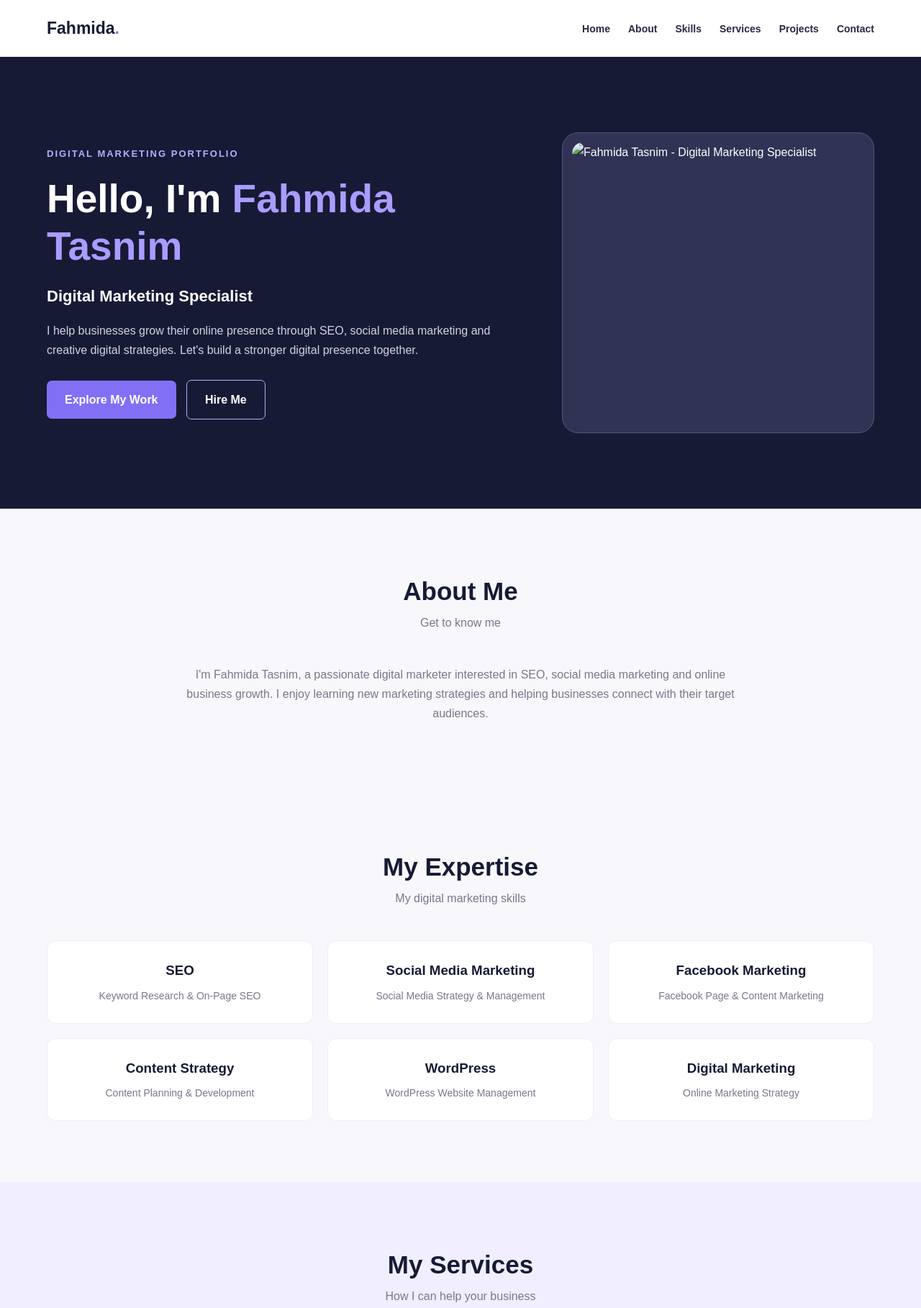
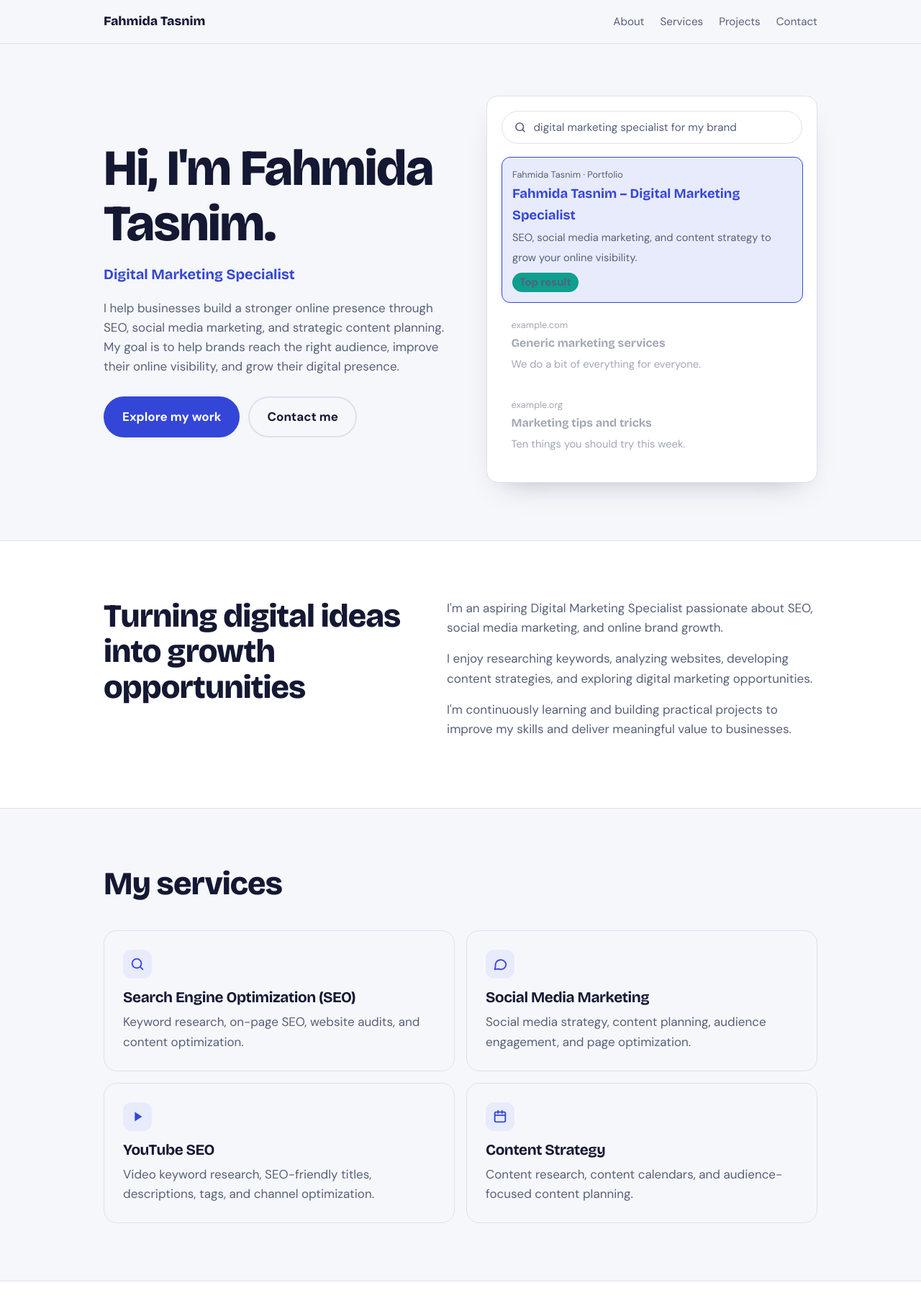
Before and after one commit to fahmidaworkmail-beep/fahmida, a plain HTML site: page index.html in a window 1280 px wide. Shown: the top 1818 px of the page at 72% size. Drawn offline with nearby package versions, Linux system fonts and the light colour scheme.

Commit message:
Update index.html

```diff
--- a/index.html
+++ b/index.html
@@ -1,543 +1,194 @@
 <!DOCTYPE html>
 <html lang="en">
 <head>
-<meta charset="UTF-8">
-<meta name="viewport" content="width=device-width, initial-scale=1.0">
+<meta charset="utf-8">
+<meta name="viewport" content="width=device-width, initial-scale=1, viewport-fit=cover">
+<title>Fahmida Tasnim – Digital Marketing Specialist</title>
+<meta name="description" content="Fahmida Tasnim helps businesses build a stronger online presence through SEO, social media marketing, and content strategy.">
+<link rel="preconnect" href="https://fonts.googleapis.com">
+<link href="https://fonts.googleapis.com/css2?family=Bricolage+Grotesque:wght@500;700;800&family=DM+Sans:wght@400;500;700&display=swap" rel="stylesheet">
+<style>
+:root{
+  --bg:#F6F7FB; --surface:#FFFFFF; --ink:#141833; --muted:#566079; --line:#DDE1EE;
+  --primary:#3446D8; --primary-ink:#FFFFFF; --accent:#0E9F8E; --soft:#E8EBFB;
+  box-sizing:border-box; padding-top:env(safe-area-inset-top,0px); padding-bottom:env(safe-area-inset-bottom,0px);
+  color-scheme:light;
+}
+@media (prefers-color-scheme: dark){
+  :root:not([data-theme="light"]){
+    --bg:#0E1122; --surface:#171B33; --ink:#EEF0FA; --muted:#A3ABC7; --line:#2A3050;
+    --primary:#8B98FF; --primary-ink:#0E1122; --accent:#3FD1BE; --soft:#1F2547; color-scheme:dark;
+  }
+}
+:root[data-theme="dark"]{
+  --bg:#0E1122; --surface:#171B33; --ink:#EEF0FA; --muted:#A3ABC7; --line:#2A3050;
+  --primary:#8B98FF; --primary-ink:#0E1122; --accent:#3FD1BE; --soft:#1F2547; color-scheme:dark;
+}
+html{scroll-padding-top:env(safe-area-inset-top,0px);scroll-behavior:smooth}
+*,*::before,*::after{box-sizing:border-box}
+body{margin:0;background:var(--bg);color:var(--ink);font-family:"DM Sans",system-ui,-apple-system,"Segoe UI",sans-serif;line-height:1.6;font-size:17px}
+h1,h2,h3{font-family:"Bricolage Grotesque","DM Sans",system-ui,sans-serif;line-height:1.1;margin:0;letter-spacing:-.02em}
+a{color:inherit}
+:focus-visible{outline:3px solid var(--primary);outline-offset:3px;border-radius:6px}
+.wrap{max-width:1040px;margin:0 auto;padding:0 24px}
+header.nav{position:sticky;top:env(safe-area-inset-top,0px);z-index:5;background:var(--bg);border-bottom:1px solid var(--line)}
+.nav .wrap{display:flex;align-items:center;justify-content:space-between;height:60px;gap:16px}
+.logo{font-family:"Bricolage Grotesque",sans-serif;font-weight:800;text-decoration:none;font-size:1.1rem}
+.nav ul{display:flex;gap:22px;list-style:none;margin:0;padding:0;font-size:.95rem}
+.nav a.l{text-decoration:none;color:var(--muted)}
+.nav a.l:hover{color:var(--ink)}
+@media(max-width:640px){.nav ul{display:none}}
 
-<title>Fahmida Tasnim | Digital Marketing Specialist</title>
-<meta name="description" content="Fahmida Tasnim's professional portfolio in digital marketing, SEO and social media marketing.">
+.btn{display:inline-block;padding:13px 24px;border-radius:999px;font-weight:700;text-decoration:none;border:2px solid var(--primary);background:var(--primary);color:var(--primary-ink);transition:transform .15s}
+.btn:hover{transform:translateY(-2px)}
+.btn.ghost{background:transparent;color:var(--ink);border-color:var(--line)}
+.btn.ghost:hover{border-color:var(--ink)}
 
-<style>
-:root {
-  --navy: #171A35;
-  --purple: #8170F5;
-  --light: #F8F8FC;
-  --text: #292A42;
-  --muted: #77788B;
-  --white: #ffffff;
+/* hero */
+.hero{padding:72px 0 80px}
+.hero .wrap{display:grid;grid-template-columns:1.05fr 1fr;gap:48px;align-items:center}
+.hero h1{font-size:clamp(2.6rem,6vw,4.4rem);font-weight:800}
+.role{margin:14px 0 18px;font-family:"Bricolage Grotesque",sans-serif;font-weight:700;font-size:1.25rem;color:var(--primary)}
+.hero p.lead{color:var(--muted);max-width:46ch;margin:0 0 28px}
+.actions{display:flex;gap:12px;flex-wrap:wrap}
+.serp{background:var(--surface);border:1px solid var(--line);border-radius:16px;padding:20px;box-shadow:0 18px 40px -24px rgba(20,24,51,.35)}
+.serp .bar{display:flex;align-items:center;gap:10px;border:1px solid var(--line);border-radius:999px;padding:10px 16px;color:var(--muted);font-size:.95rem;margin-bottom:18px}
+.serp .bar svg{flex:none}
+.res{padding:14px;border-radius:12px;margin-bottom:6px}
+.res.top{background:var(--soft);border:1px solid var(--primary)}
+.res small{display:block;color:var(--muted);font-size:.8rem}
+.res b{display:block;font-family:"Bricolage Grotesque",sans-serif;font-size:1.15rem;color:var(--primary);margin:2px 0}
+.res span{font-size:.92rem;color:var(--muted)}
+.res.dim{opacity:.55}
+.res.dim b{color:var(--muted);font-size:1rem}
+.tag{display:inline-block;margin-top:8px;font-size:.75rem;font-weight:700;background:var(--accent);color:#fff;padding:2px 10px;border-radius:999px}
+@media(max-width:820px){.hero .wrap{grid-template-columns:1fr}.hero{padding-top:44px}}
+
+section{padding:80px 0}
+section.alt{background:var(--surface);border-block:1px solid var(--line)}
+h2{font-size:clamp(1.9rem,4vw,2.8rem);font-weight:800;max-width:20ch}
+.sub{color:var(--muted);max-width:56ch;margin:14px 0 0}
+
+.about .wrap{display:grid;grid-template-columns:1fr 1.2fr;gap:48px}
+.about p{margin:0 0 16px;color:var(--muted)}
+@media(max-width:820px){.about .wrap{grid-template-columns:1fr;gap:24px}}
+
+.services{display:grid;grid-template-columns:repeat(2,1fr);gap:16px;margin-top:40px}
+.svc{padding:26px;border:1px solid var(--line);border-radius:18px;background:var(--bg)}
+.svc h3{font-size:1.3rem;margin-bottom:8px}
+.svc p{margin:0;color:var(--muted)}
+.svc .ic{width:40px;height:40px;border-radius:12px;background:var(--soft);color:var(--primary);display:grid;place-items:center;margin-bottom:16px}
+@media(max-width:640px){.services{grid-template-columns:1fr}}
+
+.skills{display:flex;flex-wrap:wrap;gap:10px;margin-top:36px;padding:0;list-style:none}
+.skills li{padding:10px 18px;border-radius:999px;border:1px solid var(--line);background:var(--surface);font-weight:500}
+
+.projects{margin-top:40px;border-top:1px solid var(--line)}
+.proj{display:grid;grid-template-columns:1fr auto;gap:8px 24px;padding:26px 0;border-bottom:1px solid var(--line);align-items:start}
+.proj h3{font-size:1.4rem}
+.proj p{margin:6px 0 0;color:var(--muted);max-width:60ch}
+.proj .k{font-size:.85rem;font-weight:700;color:var(--accent);white-space:nowrap;padding-top:6px}
+@media(max-width:640px){.proj{grid-template-columns:1fr}}
+
+.cta{text-align:center;padding:96px 0}
+.cta h2{margin:0 auto}
+.cta .sub{margin:16px auto 30px}
+footer{padding:28px 0;border-top:1px solid var(--line);color:var(--muted);font-size:.9rem}
+footer .wrap{display:flex;justify-content:space-between;flex-wrap:wrap;gap:8px}
+
+@media (prefers-reduced-motion:no-preference){
+  .serp .res.top{animation:pop .9s .3s both cubic-bezier(.2,.9,.3,1.2)}
+  @keyframes pop{from{transform:translateY(14px) scale(.97);opacity:0}to{transform:none;opacity:1}}
 }
-
-* {
-  margin: 0;
-  padding: 0;
-  box-sizing: border-box;
-}
-
-html { scroll-behavior: smooth; }
-
-body {
-  font-family: Arial, sans-serif;
-  background: var(--light);
-  color: var(--text);
-  line-height: 1.7;
-}
-
-.container {
-  width: 90%;
-  max-width: 1150px;
-  margin: auto;
-}
-
-header {
-  background: white;
-  position: sticky;
-  top: 0;
-  z-index: 100;
-  box-shadow: 0 3px 15px #00000008;
-}
-
-nav {
-  display: flex;
-  justify-content: space-between;
-  align-items: center;
-  padding: 20px 0;
-}
-
-.logo {
-  font-size: 23px;
-  font-weight: bold;
-  color: var(--navy);
-}
-
-.logo span { color: var(--purple); }
-
-nav ul {
-  list-style: none;
-  display: flex;
-  gap: 25px;
-}
-
-nav a {
-  color: var(--text);
-  text-decoration: none;
-  font-size: 14px;
-  font-weight: 600;
-}
-
-nav a:hover { color: var(--purple); }
-
-.hero {
-  background: var(--navy);
-  color: white;
-  padding: 105px 0;
-}
-
-.hero-grid {
-  display: grid;
-  grid-template-columns: 1.2fr 0.8fr;
-  gap: 65px;
-  align-items: center;
-}
-
-.tag {
-  color: #B8ACFF;
-  font-size: 13px;
-  font-weight: bold;
-  letter-spacing: 2px;
-}
-
-.hero h1 {
-  font-size: 55px;
-  line-height: 1.2;
-  margin: 18px 0;
-}
-
-.hero h1 span { color: #A99CFF; }
-
-.hero h2 {
-  font-size: 22px;
-  margin-bottom: 15px;
-}
-
-.hero p {
-  color: #D2D2E1;
-  margin-bottom: 28px;
-}
-
-.profile {
-  background: #303353;
-  padding: 13px;
-  border-radius: 22px;
-  border: 1px solid #565779;
-}
-
-.profile img {
-  width: 100%;
-  height: 390px;
-  object-fit: cover;
-  object-position: center top;
-  border-radius: 15px;
-  display: block;
-}
-
-.btn {
-  display: inline-block;
-  padding: 13px 25px;
-  background: var(--purple);
-  color: white;
-  text-decoration: none;
-  border-radius: 7px;
-  font-weight: bold;
-  transition: .3s;
-}
-
-.btn:hover {
-  background: #6958DE;
-  transform: translateY(-2px);
-}
-
-.btn-outline {
-  background: transparent;
-  border: 1px solid #B8ACFF;
-  margin-left: 10px;
-}
-
-section { padding: 85px 0; }
-
-.section-heading {
-  text-align: center;
-  margin-bottom: 45px;
-}
-
-.section-heading h2 {
-  font-size: 35px;
-  color: var(--navy);
-}
-
-.section-heading p { color: var(--muted); }
-
-.about-content {
-  max-width: 800px;
-  margin: auto;
-  text-align: center;
-  color: var(--muted);
-}
-
-.skills-grid {
-  display: grid;
-  grid-template-columns: repeat(3, 1fr);
-  gap: 20px;
-}
-
-.skill-card {
-  background: white;
-  padding: 25px;
-  border-radius: 12px;
-  text-align: center;
-  border: 1px solid #EEEEF5;
-  transition: .3s;
-}
-
-.skill-card:hover {
-  transform: translateY(-5px);
-  border-color: var(--purple);
-}
-
-.skill-card h3 {
-  color: var(--navy);
-  margin-bottom: 8px;
-}
-
-.skill-card p {
-  font-size: 14px;
-  color: var(--muted);
-}
-
-.services { background: #F0EEFF; }
-
-.service-grid {
-  display: grid;
-  grid-template-columns: repeat(3, 1fr);
-  gap: 22px;
-}
-
-.service-card {
-  background: white;
-  padding: 30px;
-  border-radius: 14px;
-  transition: .3s;
-}
-
-.service-card:hover {
-  transform: translateY(-5px);
-  box-shadow: 0 10px 30px #171A3512;
-}
-
-.service-number {
-  color: var(--purple);
-  font-weight: bold;
-}
-
-.service-card h3 {
-  margin: 15px 0 10px;
-  color: var(--navy);
-}
-
-.service-card p {
-  color: var(--muted);
-  font-size: 14px;
-}
-
-.project-grid {
-  display: grid;
-  grid-template-columns: repeat(2, 1fr);
-  gap: 25px;
-}
-
-.project-card {
-  background: white;
-  padding: 30px;
-  border-radius: 14px;
-  border: 1px solid #EEEEF5;
-}
-
-.project-label {
-  display: inline-block;
-  background: #EEECFF;
-  color: #6655D9;
-  padding: 5px 13px;
-  border-radius: 30px;
-  font-size: 12px;
-  font-weight: bold;
-}
-
-.project-card h3 {
-  margin: 15px 0 8px;
-  color: var(--navy);
-}
-
-.project-card p {
-  color: var(--muted);
-  font-size: 14px;
-}
-
-.contact {
-  background: var(--navy);
-  text-align: center;
-  color: white;
-}
-
-.contact h2 { font-size: 36px; }
-
-.contact p {
-  color: #D2D2E1;
-  margin: 12px 0 25px;
-}
-
-.contact a { margin: 5px; }
-
-footer {
-  background: #101226;
-  text-align: center;
-  color: #BBBBCC;
-  padding: 25px;
-  font-size: 13px;
-}
-
-@media(max-width: 750px) {
-  nav {
-    flex-direction: column;
-    gap: 15px;
-  }
-
-  nav ul {
-    flex-wrap: wrap;
-    justify-content: center;
-    gap: 15px;
-  }
-
-  .hero-grid {
-    grid-template-columns: 1fr;
-    gap: 35px;
-  }
-
-  .hero h1 { font-size: 39px; }
-
-  .skills-grid,
-  .service-grid,
-  .project-grid {
-    grid-template-columns: 1fr;
-  }
-
-  section { padding: 60px 0; }
-
-  .hero { padding: 65px 0; }
-
-  .btn-outline { margin: 10px 0 0; }
-}
+@media (prefers-reduced-motion:reduce){html{scroll-behavior:auto}.btn{transition:none}}
 </style>
 </head>
-
 <body>
-
-<header>
-<div class="container">
-<nav>
-<div class="logo">Fahmida<span>.</span></div>
-
-<ul>
-<li><a href="#home">Home</a></li>
-<li><a href="#about">About</a></li>
-<li><a href="#skills">Skills</a></li>
-<li><a href="#services">Services</a></li>
-<li><a href="#projects">Projects</a></li>
-<li><a href="#contact">Contact</a></li>
-</ul>
-</nav>
+<header class="nav">
+  <div class="wrap">
+    <a class="logo" href="#home">Fahmida Tasnim</a>
+    <nav aria-label="Main"><ul>
+      <li><a class="l" href="#about">About</a></li>
+      <li><a class="l" href="#services">Services</a></li>
+      <li><a class="l" href="#projects">Projects</a></li>
+      <li><a class="l" href="#contact">Contact</a></li>
+    </ul></nav>
   </div>
 </header>
 
-<main>
-
-<section class="hero" id="home">
-<div class="container hero-grid">
-
+<main id="home">
+<div class="hero"><div class="wrap">
   <div>
-<div class="tag">DIGITAL MARKETING PORTFOLIO</div>
-
-<h1>Hello, I'm <span>Fahmida Tasnim</span></h1>
-
-<h2>Digital Marketing Specialist</h2>
-
-<p>
-I help businesses grow their online presence through
-SEO, social media marketing and creative digital strategies.
-Let's build a stronger digital presence together.
-</p>
-
-<a href="#projects" class="btn">Explore My Work</a>
-<a href="#contact" class="btn btn-outline">Hire Me</a>
-</div>
-
-<div class="profile">
-<img src="assets/images/fahmida.jpg"
-alt="Fahmida Tasnim - Digital Marketing Specialist">
-</div>
-
-</div>
-</section>
-
-<section id="about">
-<div class="container">
-
-<div class="section-heading">
-<h2>About Me</h2>
-<p>Get to know me</p>
-</div>
-
-<div class="about-content">
-<p>
-I'm Fahmida Tasnim, a passionate digital marketer
-interested in SEO, social media marketing and online
-business growth. I enjoy learning new marketing
-strategies and helping businesses connect with
-their target audiences.
-</p>
-</div>
-
-</div>
-</section>
-
-<section id="skills">
-<div class="container">
-
-<div class="section-heading">
-<h2>My Expertise</h2>
-<p>My digital marketing skills</p>
-</div>
-
-<div class="skills-grid">
-
-<div class="skill-card">
-<h3>SEO</h3>
-<p>Keyword Research & On-Page SEO</p>
-</div>
-
-<div class="skill-card">
-<h3>Social Media Marketing</h3>
-<p>Social Media Strategy & Management</p>
-</div>
-
-<div class="skill-card">
-<h3>Facebook Marketing</h3>
-<p>Facebook Page & Content Marketing</p>
-</div>
-
-<div class="skill-card">
-<h3>Content Strategy</h3>
-<p>Content Planning & Development</p>
-</div>
-
-<div class="skill-card">
-<h3>WordPress</h3>
-<p>WordPress Website Management</p>
-</div>
-
-<div class="skill-card">
-<h3>Digital Marketing</h3>
-<p>Online Marketing Strategy</p>
-</div>
-
+    <h1>Hi, I'm Fahmida Tasnim.</h1>
+    <p class="role">Digital Marketing Specialist</p>
+    <p class="lead">I help businesses build a stronger online presence through SEO, social media marketing, and strategic content planning. My goal is to help brands reach the right audience, improve their online visibility, and grow their digital presence.</p>
+    <div class="actions">
+      <a class="btn" href="#projects">Explore my work</a>
+      <a class="btn ghost" href="#contact">Contact me</a>
     </div>
   </div>
-</section>
+  <div class="serp" aria-hidden="true">
+    <div class="bar">
+      <svg width="18" height="18" viewBox="0 0 24 24" fill="none" stroke="currentColor" stroke-width="2.2" stroke-linecap="round"><circle cx="11" cy="11" r="7"/><path d="m20 20-3.5-3.5"/></svg>
+      digital marketing specialist for my brand
+    </div>
+    <div class="res top">
+      <small>Fahmida Tasnim · Portfolio</small>
+      <b>Fahmida Tasnim – Digital Marketing Specialist</b>
+      <span>SEO, social media marketing, and content strategy to grow your online visibility.</span><br>
+      <span class="tag">Top result</span>
+    </div>
+    <div class="res dim"><small>example.com</small><b>Generic marketing services</b><span>We do a bit of everything for everyone.</span></div>
+    <div class="res dim"><small>example.org</small><b>Marketing tips and tricks</b><span>Ten things you should try this week.</span></div>
+  </div>
+</div></div>
 
-<section class="services" id="services">
-<div class="container">
+<section id="about" class="alt about"><div class="wrap">
+  <h2>Turning digital ideas into growth opportunities</h2>
+  <div>
+    <p>I'm an aspiring Digital Marketing Specialist passionate about SEO, social media marketing, and online brand growth.</p>
+    <p>I enjoy researching keywords, analyzing websites, developing content strategies, and exploring digital marketing opportunities.</p>
+    <p>I'm continuously learning and building practical projects to improve my skills and deliver meaningful value to businesses.</p>
+  </div>
+</div></section>
 
-<div class="section-heading">
-<h2>My Services</h2>
-<p>How I can help your business</p>
+<section id="services"><div class="wrap">
+  <h2>My services</h2>
+  <div class="services">
+    <div class="svc"><div class="ic"><svg width="22" height="22" viewBox="0 0 24 24" fill="none" stroke="currentColor" stroke-width="2" stroke-linecap="round"><circle cx="11" cy="11" r="7"/><path d="m20 20-3.5-3.5"/></svg></div><h3>Search Engine Optimization (SEO)</h3><p>Keyword research, on-page SEO, website audits, and content optimization.</p></div>
+    <div class="svc"><div class="ic"><svg width="22" height="22" viewBox="0 0 24 24" fill="none" stroke="currentColor" stroke-width="2" stroke-linecap="round" stroke-linejoin="round"><path d="M21 12a8 8 0 0 1-11.5 7.2L4 20l1-4.5A8 8 0 1 1 21 12Z"/></svg></div><h3>Social Media Marketing</h3><p>Social media strategy, content planning, audience engagement, and page optimization.</p></div>
+    <div class="svc"><div class="ic"><svg width="22" height="22" viewBox="0 0 24 24" fill="currentColor"><path d="M8 5v14l11-7z"/></svg></div><h3>YouTube SEO</h3><p>Video keyword research, SEO-friendly titles, descriptions, tags, and channel optimization.</p></div>
+    <div class="svc"><div class="ic"><svg width="22" height="22" viewBox="0 0 24 24" fill="none" stroke="currentColor" stroke-width="2" stroke-linecap="round"><rect x="4" y="5" width="16" height="15" rx="2"/><path d="M4 10h16M9 3v4M15 3v4"/></svg></div><h3>Content Strategy</h3><p>Content research, content calendars, and audience-focused content planning.</p></div>
   </div>
+</div></section>
 
-<div class="service-grid">
+<section class="alt"><div class="wrap">
+  <h2>My skills</h2>
+  <ul class="skills">
+    <li>Keyword Research</li><li>On-Page SEO</li><li>Website SEO Audit</li><li>Social Media Strategy</li>
+    <li>Facebook Marketing</li><li>Instagram Marketing</li><li>YouTube SEO</li><li>Content Planning</li>
+  </ul>
+</div></section>
 
-<div class="service-card">
-<div class="service-number">01 / SEO</div>
-<h3>SEO Optimization</h3>
-<p>
-Keyword research, on-page SEO and website
-optimization to improve search visibility.
-</p>
+<section id="projects"><div class="wrap">
+  <h2>Featured projects</h2>
+  <p class="sub">Explore my practical digital marketing projects, research, and strategy examples.</p>
+  <div class="projects">
+    <article class="proj"><div><h3>SEO Keyword Research Project</h3><p>Finding the search terms a target audience actually uses, and grouping them by intent.</p></div><span class="k">SEO</span></article>
+    <article class="proj"><div><h3>Website SEO Audit</h3><p>A review of a website's technical health, on-page elements, and content, with prioritized fixes.</p></div><span class="k">SEO</span></article>
+    <article class="proj"><div><h3>Social Media Marketing Strategy</h3><p>A strategy and content plan for growing a brand's presence on Facebook and Instagram.</p></div><span class="k">Social media</span></article>
+    <article class="proj"><div><h3>YouTube SEO Optimization</h3><p>Optimized titles, descriptions, and tags built from video keyword research.</p></div><span class="k">YouTube</span></article>
+    <article class="proj"><div><h3>Digital Marketing Plan</h3><p>A complete plan that connects SEO, social media, and content toward one business goal.</p></div><span class="k">Strategy</span></article>
   </div>
+</div></section>
 
-<div class="service-card">
-<div class="service-number">02 / SOCIAL MEDIA</div>
-<h3>Social Media Marketing</h3>
-<p>
-Social media planning and marketing strategies
-to improve brand awareness and engagement.
-</p>
-</div>
-
-<div class="service-card">
-<div class="service-number">03 / CONTENT</div>
-<h3>Content Strategy</h3>
-<p>
-Creative content planning to connect brands
-with their target audiences.
-</p>
-</div>
-
-</div>
-</div>
-</section>
-
-<section id="projects">
-<div class="container">
-
-<div class="section-heading">
-<h2>My Projects</h2>
-<p>Selected practice projects and case studies</p>
-</div>
-
-<div class="project-grid">
-
-<div class="project-card">
-<span class="project-label">SEO PRACTICE</span>
-<h3>Website SEO Analysis</h3>
-<p>
-A practice case study focused on keyword research,
-on-page SEO and website improvement opportunities.
-</p>
-</div>
-
-<div class="project-card">
-<span class="project-label">SOCIAL MEDIA</span>
-<h3>Social Media Content Plan</h3>
-<p>
-A sample content strategy designed to improve
-audience engagement and brand awareness.
-</p>
-</div>
-
-</div>
-</div>
-</section>
-
-<section class="contact" id="contact">
-<div class="container">
-
-<h2>Let's Work Together!</h2>
-
-<p>
-Have a project in mind? Let's discuss how
-digital marketing can help your business.
-</p>
-
-<a href="mailto:fahmidaworkmail@gmail.com" class="btn">
-Email Me
-</a>
-
-</div>
-</section>
-
+<section id="contact" class="alt cta"><div class="wrap">
+  <h2>Let's work together</h2>
+  <p class="sub">Have a project or looking to improve your online presence? Let's connect and explore how digital marketing can support your business goals.</p>
+  <a class="btn" href="mailto:fahmidaworkmail@gmail.com">Contact me</a>
+</div></section>
 </main>
 
-<footer>
-<p>© 2026 Fahmida Tasnim. All Rights Reserved.</p>
-<p>Digital Marketing & Social Media Portfolio</p>
-</footer>
-
+<footer><div class="wrap"><span>© 2026 Fahmida Tasnim</span><span>Digital Marketing Specialist</span></div></footer>
 </body>
 </html>
```
Lines whose indentation alone changed are shown as unchanged.
